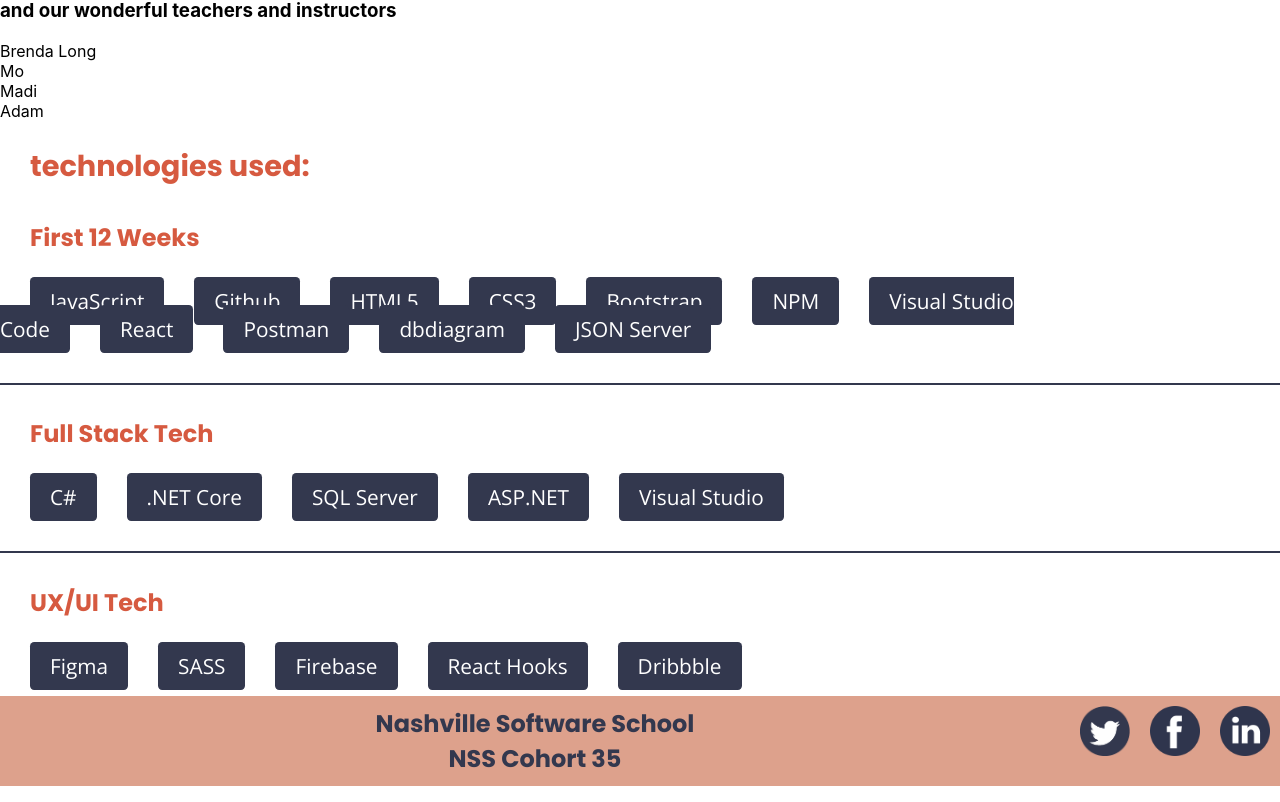
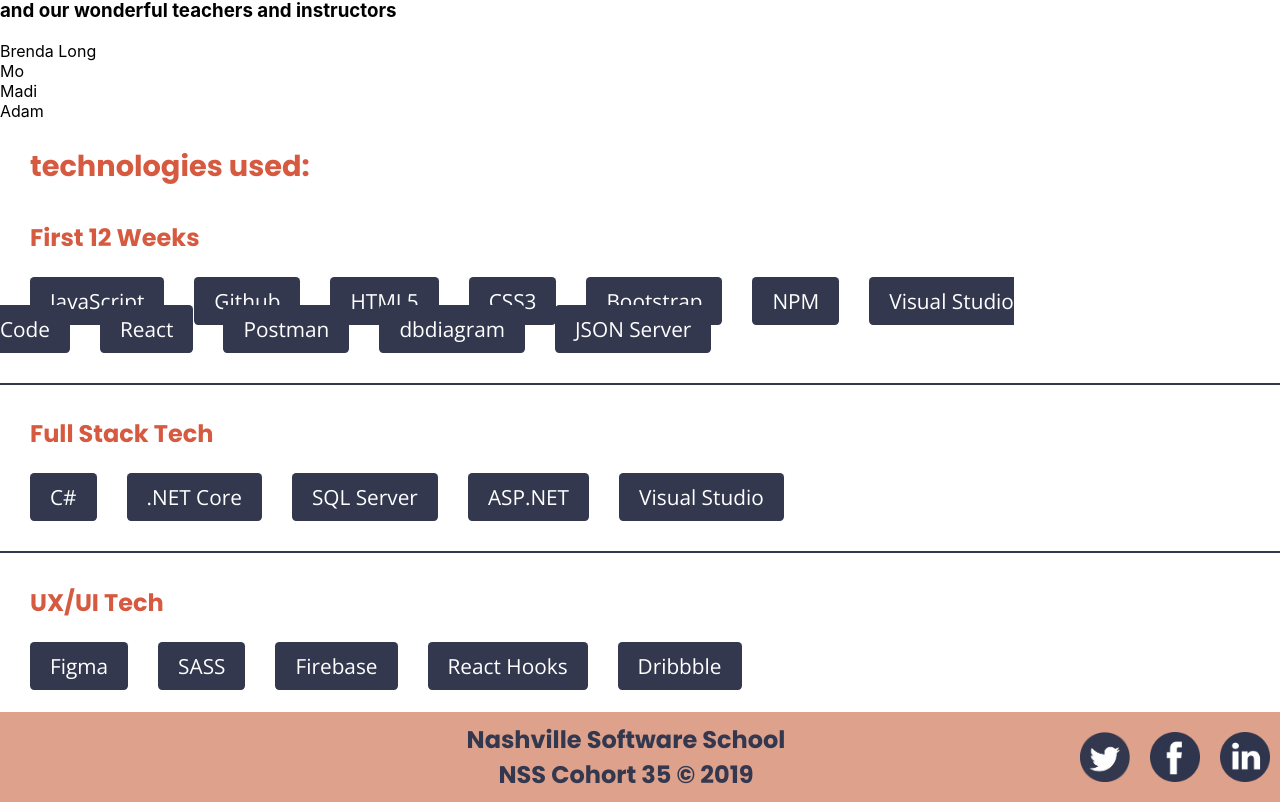
Before and after one commit to nss-day-cohort-35/website, a React (Create React App) app: page / in a window 1280 px wide. Shown: the part 8049-8851 px from the top of the page. Built offline with nearby package versions, Linux system fonts and the light colour scheme.

Commit message:
footer styling

```diff
--- a/src/Components/Footer/Footer.css
+++ b/src/Components/Footer/Footer.css
@@ -70,3 +70,15 @@
     height: 50px;
     width: 50px;
 }
+
+.footerCopy {
+    padding-left: 8em !important;
+}
+
+#footerSocial {
+    padding-top: 20px !important;
+}
+
+.container {
+    margin-top: 2em;
+}
--- a/src/Components/Footer/Footer.js
+++ b/src/Components/Footer/Footer.js
@@ -9,11 +9,11 @@
             <footer>
                 <nav>
                     <ul className="container">
-                        <li classNam>Nashville Software School <br></br>NSS Cohort 35</li><br></br>
+                        <li className="footerCopy">Nashville Software School <br></br>NSS Cohort 35 &copy; 2019</li><br></br>
                         <div className="socialMediaIcons">
-                        <li><img id="footerIcon" src={require('./twitter.png')} alt="Twitter Logo" /></li>
-                        <li><img id="footerIcon" src={require('./facebook.png')} alt="Facebook Logo" /></li>
-                        <li><img id="footerIcon" src={require('./linkedin.png')} alt="LinkedIn Logo" /></li>
+                        <li id="footerSocial"><img id="footerIcon" src={require('./twitter.png')} alt="Twitter Logo" /></li>
+                        <li id="footerSocial"><img id="footerIcon" src={require('./facebook.png')} alt="Facebook Logo" /></li>
+                        <li id="footerSocial"><img id="footerIcon" src={require('./linkedin.png')} alt="LinkedIn Logo" /></li>
                         </div>
                     </ul>
                 </nav>
```
